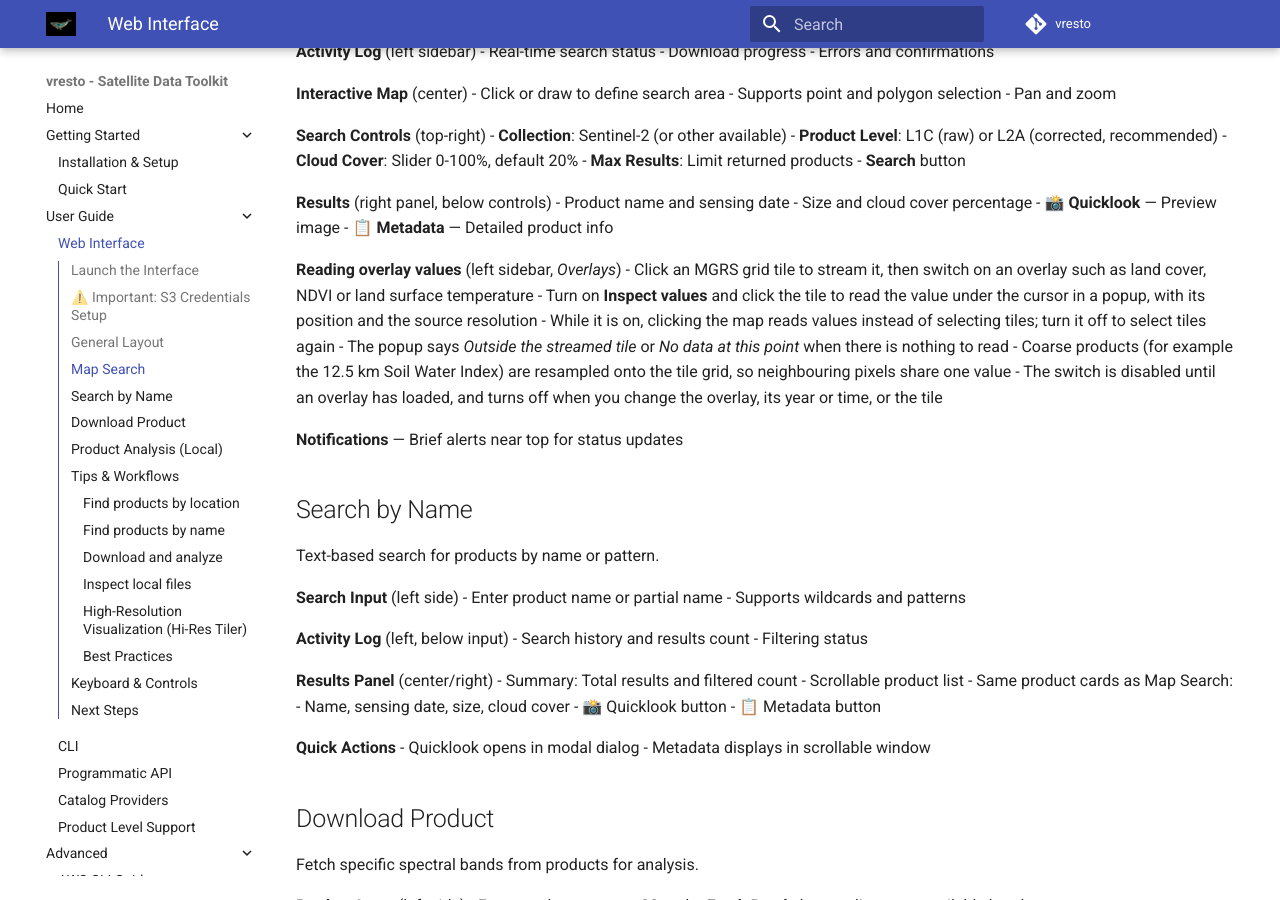
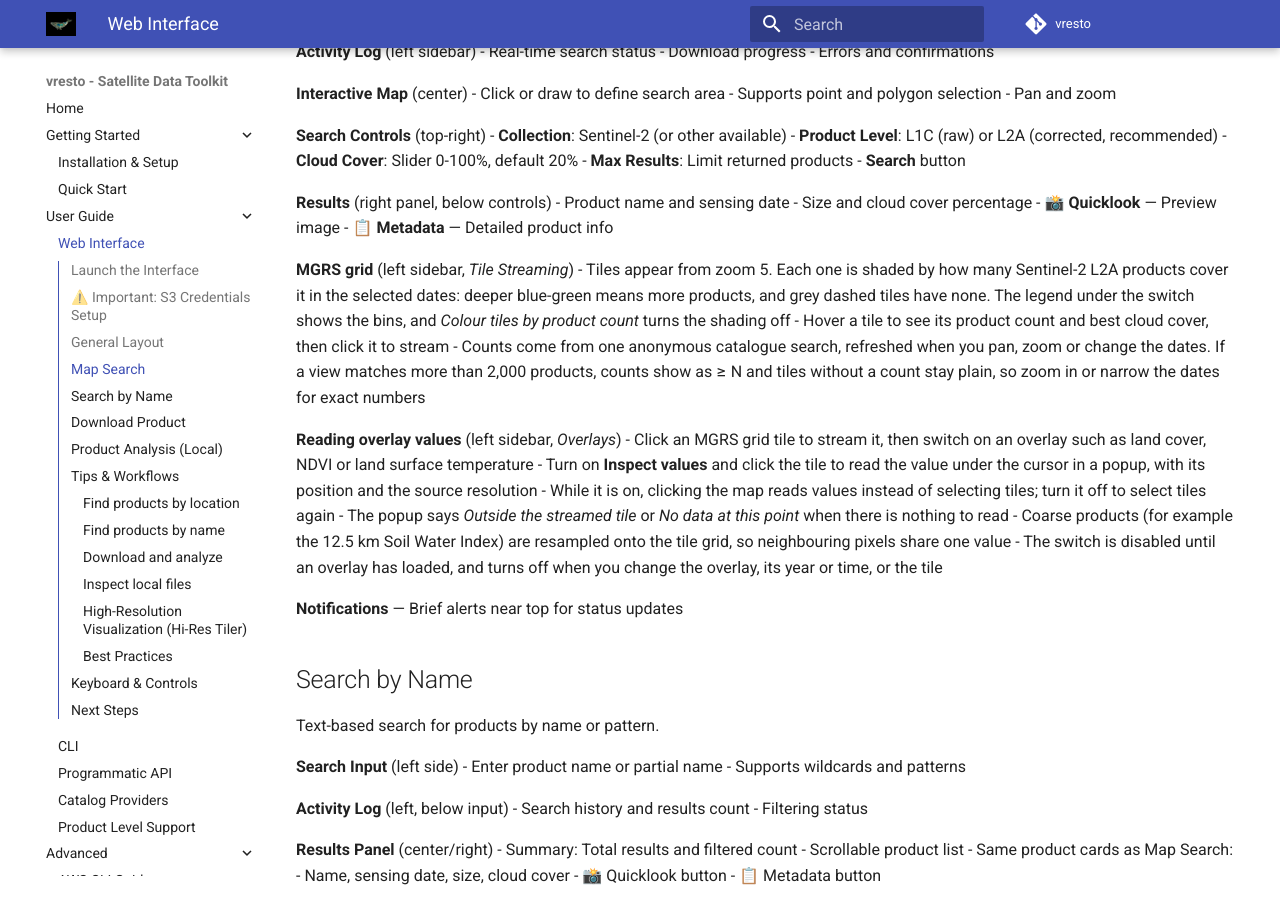
Before and after one commit to kalfasyan/vresto, an MkDocs documentation site: the page built from docs/user-guide/web-interface.md, in a window 1280 px wide and 900 px high, scrolled down 1304 px. Built offline with MkDocs 1.6.1 and Material for MkDocs 9.7.7, drawn with Linux system fonts in a browser that asks for light colours; comment, search, counter and statistics services are not loaded.

Commit message:
docs: describe product-count colouring of the MGRS grid
Mention the shading in the README feature list and in the Map Search
section of the web interface guide.

```diff
--- a/docs/user-guide/web-interface.md
+++ b/docs/user-guide/web-interface.md
@@ -79,6 +79,11 @@ Visually search for products by drawing on an interactive map.
 - Size and cloud cover percentage
 - 📸 **Quicklook** — Preview image
 - 📋 **Metadata** — Detailed product info
+
+**MGRS grid** (left sidebar, *Tile Streaming*)
+- Tiles appear from zoom 5. Each one is shaded by how many Sentinel-2 L2A products cover it in the selected dates: deeper blue-green means more products, and grey dashed tiles have none. The legend under the switch shows the bins, and *Colour tiles by product count* turns the shading off
+- Hover a tile to see its product count and best cloud cover, then click it to stream
+- Counts come from one anonymous catalogue search, refreshed when you pan, zoom or change the dates. If a view matches more than 2,000 products, counts show as ≥ N and tiles without a count stay plain, so zoom in or narrow the dates for exact numbers
 
 **Reading overlay values** (left sidebar, *Overlays*)
 - Click an MGRS grid tile to stream it, then switch on an overlay such as land cover, NDVI or land surface temperature
```
Also changed, not shown: README.md (+1 -1 lines).
